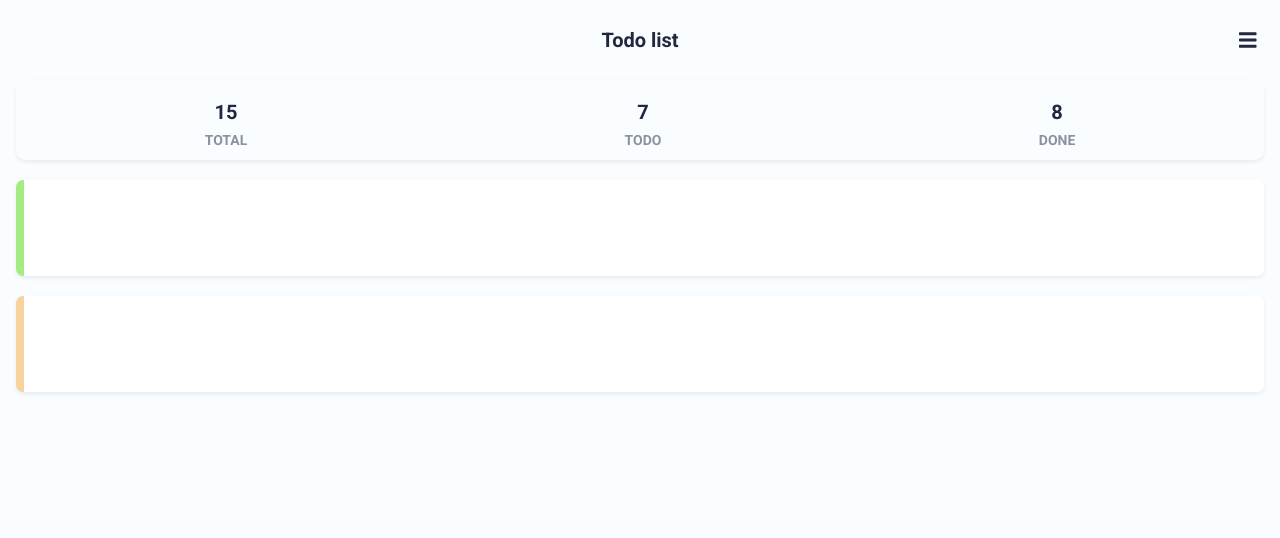
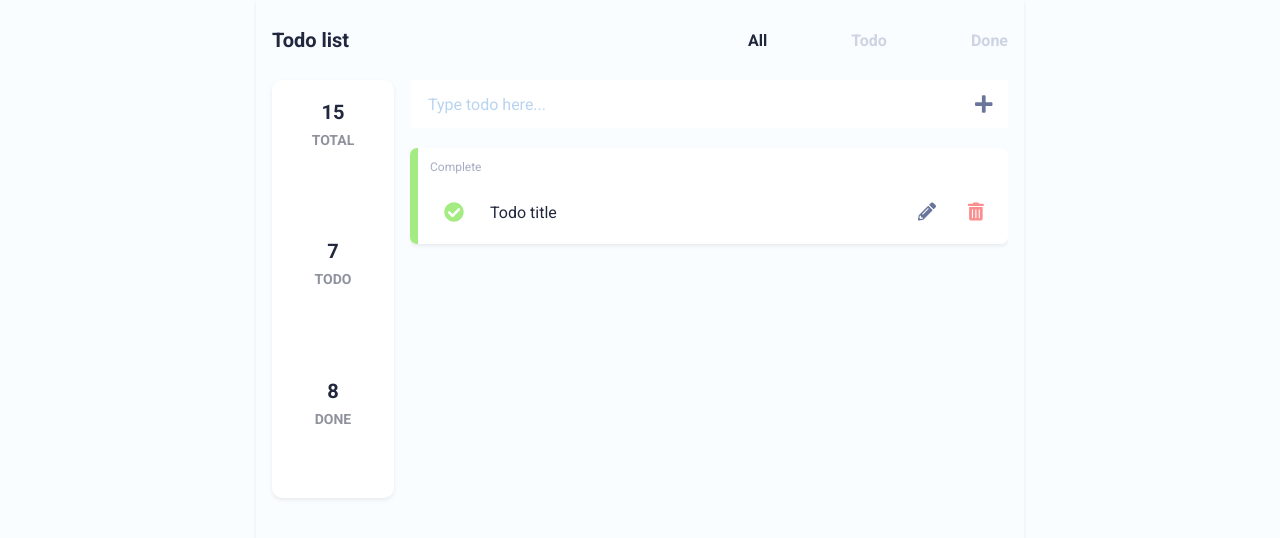
Before and after one commit to mnagon/nuxt-typescript-todolist, a Nuxt app: page / in a window 1280 px wide. Shown: the top 538 px of the page. Built offline with nearby package versions, Linux system fonts and the light colour scheme.

Commit message:
Prepare component

```diff
--- /dev/null
+++ b/components/AddTodoModal.vue
@@ -0,0 +1,87 @@
+<template>
+  <div class="modal" :class="{ active }">
+    <div class="modal-card">
+      <h3>Add todo</h3>
+      <input type="text" />
+      <div class="button-group">
+        <button>Cancel</button>
+        <button>
+          <i class="fas fa-plus"></i>
+        </button>
+      </div>
+    </div>
+  </div>
+</template>
+
+<script lang="ts">
+import Vue from 'vue'
+
+interface State {
+  active: boolean
+}
+export default Vue.extend({
+  data(): State {
+    return {
+      active: false,
+    }
+  },
+})
+</script>
+
+<style scoped>
+h3 {
+  font-size: 20px;
+  display: block;
+  margin-top: 0;
+  margin-bottom: 24px;
+  color: #21273d;
+}
+
+.modal {
+  position: absolute;
+  height: 100vh;
+  width: 100vw;
+  top: 0;
+  left: 0;
+  background-color: rgba(185, 212, 241, 0.3);
+  z-index: 10;
+  padding: 32px 16px;
+  display: none;
+}
+
+.modal.active {
+  display: block;
+}
+
+input {
+  font-size: 16px;
+  color: #21273d;
+  border-color: transparent;
+  background-color: transparent;
+  border-bottom: solid 1px #b9d4f1;
+  line-height: 1.5rem;
+  width: 100%;
+}
+
+.modal-card {
+  width: 100%;
+  background-color: #fff;
+  border-radius: 4px;
+  padding: 32px;
+  box-shadow: 0 0.125rem 0.25rem rgba(0, 0, 0, 0.075);
+}
+
+.button-group {
+  margin-top: 20px;
+  display: flex;
+  justify-content: space-between;
+}
+button {
+  cursor: pointer;
+  font-size: 20px;
+  border-color: transparent;
+  background-color: transparent;
+  color: #6a759b;
+  font-size: 20px;
+}
+</style>
--- a/components/Board.vue
+++ b/components/Board.vue
@@ -25,6 +25,7 @@ export default Vue.extend({})
   height: 80px;
   display: flex;
   box-shadow: 0 0.125rem 0.25rem rgba(0, 0, 0, 0.075);
+  background-color: #fff;
   border-radius: 10px;
 }
 
@@ -50,4 +51,13 @@ export default Vue.extend({})
   opacity: 0.5;
   margin-top: 8px;
 }
+
+@media only screen and (min-width: 768px) {
+  .board {
+    flex-direction: column;
+    height: 418px;
+    width: 122px;
+    min-width: 122px;
+  }
+}
 </style>
--- /dev/null
+++ b/components/DropdownNav.vue
@@ -0,0 +1,51 @@
+<template>
+  <div class="dropdonw-nav">
+    <ul class="nav-list">
+      <li class="active">All</li>
+      <li>Todo</li>
+      <li>Done</li>
+    </ul>
+  </div>
+</template>
+
+<script>
+export default {}
+</script>
+
+<style scoped>
+.dropdonw-nav {
+  height: 256px;
+  width: 192px;
+  background-color: #fff;
+  position: absolute;
+  left: 8px;
+  top: 8px;
+  z-index: 10;
+  box-shadow: 0 1rem 3rem rgba(0, 0, 0, 0.175);
+  display: none;
+}
+
+.dropdonw-nav.active {
+  display: block;
+}
+
+.nav-list {
+  display: flex;
+  list-style: none;
+  justify-content: space-between;
+  flex-direction: column;
+  padding: 0;
+}
+
+.nav-list li {
+  cursor: pointer;
+  font-weight: 700;
+  font-size: 16px;
+  color: rgba(106, 117, 155, 0.3);
+  padding: 16px;
+}
+
+.nav-list li.active {
+  color: #21273d;
+}
+</style>
--- a/components/Navbar.vue
+++ b/components/Navbar.vue
@@ -1,24 +1,64 @@
 <template>
+  <div>
     <nav>
       <span class="logo"> Todo list</span>
       <button class="hamberger-button">
         <i class="fas fa-bars"></i>
       </button>
+      <button class="add-button">
+        <i class="fas fa-plus"></i>
+      </button>
+      <ul class="nav-list">
+        <li class="active">All</li>
+        <li>Todo</li>
+        <li>Done</li>
+      </ul>
     </nav>
+    <add-todo-modal ref="addTodoModal" />
+    <dropdown-nav ref="dropdownNav" />
+  </div>
 </template>
 
 <script lang="ts">
 import Vue from 'vue'
-export default Vue.extend({})
+import AddTodoModal from './AddTodoModal.vue'
+import DropdownNav from './DropdownNav.vue'
+export default Vue.extend({
+  components: {
+    AddTodoModal,
+    DropdownNav,
+  },
+})
 </script>
 
 <style scoped>
 nav {
   position: relative;
   height: 80px;
+  min-height: 80px;
   display: flex;
-  justify-content: flex-end;
+  justify-content: space-between;
   align-items: center;
+}
+
+.nav-list {
+  display: flex;
+  list-style: none;
+  width: 300px;
+  justify-content: space-between;
+  margin-left: auto;
+  display: none;
+}
+
+.nav-list li {
+  cursor: pointer;
+  font-weight: 700;
+  font-size: 16px;
+  color: rgba(106, 117, 155, 0.3);
+}
+
+.nav-list li.active {
+  color: #21273d;
 }
 
 .logo {
@@ -30,11 +70,31 @@ nav {
   color: #21273d;
 }
 
+.add-button,
 .hamberger-button {
   border-color: transparent;
   background-color: transparent;
   font-size: 20px;
-  color: #21273d;
+  color: #6a759b;
   cursor: pointer;
 }
+
+@media only screen and (min-width: 768px) {
+  nav {
+    justify-content: flex-start;
+  }
+  .add-button,
+  .hamberger-button {
+    display: none;
+  }
+  .nav-list {
+    display: flex;
+  }
+
+  .logo {
+    position: relative;
+    left: 0;
+    transform: translateX(0);
+  }
+}
 </style>
--- /dev/null
+++ b/components/TodoInput.vue
@@ -0,0 +1,53 @@
+<template>
+  <div class="todo-input">
+    <input type="text" placeholder="Type todo here..." />
+    <button class="add-button">
+      <i class="fas fa-plus"></i>
+    </button>
+  </div>
+</template>
+
+<script>
+export default {}
+</script>
+
+<style scoped>
+.todo-input {
+  height: 48px;
+  position: relative;
+  display: none;
+}
+
+input {
+  height: 100%;
+  width: 100%;
+  padding-left: 16px;
+  padding-right: 48px;
+  font-size: 16px;
+  font-weight: 400;
+  color: #21273d;
+  border-color: transparent;
+}
+
+input::placeholder {
+  color: #b9d4f1;
+}
+
+.add-button {
+  border-color: transparent;
+  background-color: transparent;
+  color: #6a759b;
+  font-size: 20px;
+  position: absolute;
+  right: 8px;
+  cursor: pointer;
+  top: 50%;
+  transform: translateY(-50%);
+}
+
+@media only screen and (min-width: 768px) {
+  .todo-input {
+    display: block;
+  }
+}
+</style>
--- a/components/TodoItem.vue
+++ b/components/TodoItem.vue
@@ -1,17 +1,28 @@
 <template>
-  <div class="todo-item">
+  <div
+    class="todo-item"
+    :class="{
+      done,
+      editing,
+    }"
+  >
     <button class="delete-button">
       <i class="fas fa-trash-alt"></i>
     </button>
     <button class="edit-button">
       <i class="fas fa-pencil-alt"></i>
     </button>
-    <div
-      class="todo-card"
-      :class="{
-        done: done,
-      }"
-    ></div>
+    <div class="todo-card">
+      <span class="todo-status">
+        {{ done ? 'Complete' : 'Continue' }}
+      </span>
+      <div class="todo-status-icon">
+        <i v-if="done" class="fas fa-check-circle"></i>
+        <i v-else class="fas fa-clock"></i>
+      </div>
+      <div v-if="!editing" class="todo-text">{{ todo.todo }}</div>
+      <input v-else v-model="todoForm" class="todo-edit-input" type="text" />
+    </div>
   </div>
 </template>
 
@@ -19,7 +30,7 @@
 import Vue, { PropType } from 'vue'
 
 interface State {
-  editMode: boolean
+  editing: boolean
 }
 
 interface Todo {
@@ -40,7 +51,7 @@ export default Vue.extend({
   },
   data(): State {
     return {
-      editMode: false,
+      editing: false,
     }
   },
   computed: {
@@ -52,15 +63,26 @@ export default Vue.extend({
         this.$emit('change', bool)
       },
     },
+    todoForm: {
+      get(): string {
+        return this.todo.todo
+      },
+      set(todo: string): void {
+        this.$emit('edit', todo)
+      },
+    },
   },
 })
 </script>
 
 <style scoped>
 .todo-item {
-  margin-top: 20px;
   height: 96px;
   position: relative;
+}
+
+.todo-item:not(:first-child) {
+  margin-top: 20px;
 }
 
 .todo-card {
@@ -74,6 +96,8 @@ export default Vue.extend({
   cursor: pointer;
   display: flex;
   align-items: center;
+  padding-left: 8px;
+  padding-right: 16px;
 }
 
 .todo-card::before {
@@ -86,7 +110,7 @@ export default Vue.extend({
   background-color: #f6d39e;
 }
 
-.todo-card.done::before {
+.todo-item.done .todo-card::before {
   background-color: #a4ec82;
 }
 
@@ -111,4 +135,68 @@ export default Vue.extend({
   color: #6a759b;
   right: 16px;
 }
+
+.todo-status {
+  display: block;
+  position: absolute;
+  font-size: 12px;
+  color: rgba(106, 117, 155, 0.6);
+  left: 20px;
+  top: 12px;
+}
+
+.todo-status-icon {
+  width: 72px;
+  min-width: 72px;
+  text-align: center;
+  font-size: 20px;
+  margin-top: 32px;
+  color: #f6d39e;
+}
+
+.todo-item.done .todo-status-icon {
+  color: #a4ec82;
+}
+
+.todo-edit-input {
+  flex-grow: 1;
+  font-size: 16px;
+  margin-top: 32px;
+  color: #21273d;
+  border-color: transparent;
+  background-color: transparent;
+  padding-right: 96px;
+}
+
+.todo-text {
+  flex-grow: 1;
+  font-size: 16px;
+  margin-top: 32px;
+  color: #21273d;
+  overflow: hidden;
+  display: -webkit-box;
+  -webkit-line-clamp: 2;
+  -webkit-box-orient: vertical;
+}
+
+@media only screen and (min-width: 768px) {
+  .todo-text {
+    padding-right: 96px;
+  }
+
+  .delete-button,
+  .edit-button {
+    margin-top: 16px;
+    z-index: 3;
+  }
+
+  .delete-button {
+    left: unset;
+    right: 16px;
+  }
+
+  .edit-button {
+    right: 64px;
+  }
+}
 </style>
--- a/layouts/default.vue
+++ b/layouts/default.vue
@@ -13,7 +13,7 @@ body {
   box-sizing: border-box;
 }
 
-button:focus {
+*:focus {
   outline: none;
 }
 </style>
--- a/pages/index.vue
+++ b/pages/index.vue
@@ -1,13 +1,21 @@
 <template>
   <div class="container">
     <navbar />
+
     <div class="main">
       <board />
-      <todo-item :todo="{ done: true, todo: 'Learn vuex' }" :index="0" />
-      <todo-item
-        :todo="{ done: false, todo: 'Learn type script' }"
-        :index="1"
-      />
+      <div class="todo">
+        <todo-input />
+        <div class="todo-wrapper">
+          <todo-item
+            :todo="{
+              done: true,
+              todo: 'Todo title',
+            }"
+            :index="0"
+          />
+        </div>
+      </div>
     </div>
   </div>
 </template>
@@ -17,12 +25,14 @@ import Vue from 'vue'
 import Navbar from '~/components/Navbar.vue'
 import Board from '~/components/Board.vue'
 import TodoItem from '~/components/TodoItem.vue'
+import TodoInput from '~/components/TodoInput.vue'
 
 export default Vue.extend({
   components: {
     Navbar,
     Board,
     TodoItem,
+    TodoInput,
   },
 })
 </script>
@@ -30,7 +40,67 @@ export default Vue.extend({
 <style scoped>
 .container {
   width: 100%;
+  max-width: 768px;
+  margin: auto;
   padding-left: 16px;
   padding-right: 16px;
+  box-shadow: 0 0.125rem 0.25rem rgba(0, 0, 0, 0.075);
+}
+
+.main {
+  height: calc(100vh - 80px);
+  display: flex;
+  flex-direction: column;
+  padding-bottom: 32px;
+  position: relative;
+}
+
+.todo {
+  flex-grow: 1;
+  display: flex;
+  flex-direction: column;
+  height: calc(100% - 80px);
+}
+
+.todo-wrapper {
+  margin-top: 20px;
+  flex-grow: 1;
+  overflow-y: auto;
+}
+
+.todo-wrapper::-webkit-scrollbar-track {
+  -webkit-box-shadow: none;
+  border-radius: 0;
+  background-color: transparent;
+}
+
+.todo-wrapper::-webkit-scrollbar {
+  width: 8px;
+  background-color: transparent;
+}
+
+.todo-wrapper::-webkit-scrollbar-thumb {
+  border-radius: 10px;
+  -webkit-box-shadow: none;
+  background-color: transparent;
+  transition: all 0.3s ease;
+}
+
+.todo-wrapper:hover::-webkit-scrollbar-thumb {
+  background-color: #b9d4f1;
+}
+
+.todo-wrapper:hover::-webkit-scrollbar {
+  background-color: #f1f6f8;
+}
+
+@media only screen and (min-width: 768px) {
+  .main {
+    flex-direction: row;
+  }
+
+  .todo {
+    margin-left: 16px;
+  }
 }
 </style>
```
Also changed, not shown: components/README.md (deleted). Lines whose indentation alone changed are shown as unchanged.
